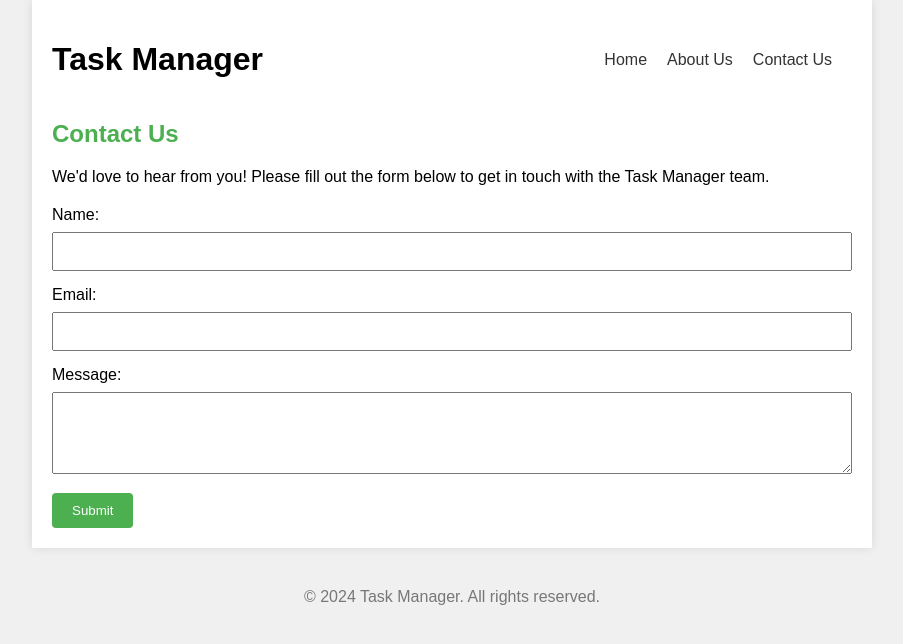
After one commit to nilcoder09/reminder_app, a PHP site: page /contact.html in a window 1280 px wide. The commit adds this page. Shown: the top 644 px of the page, without its empty margins (188-1091 px from the left). Run offline with PHP 8.4, Linux system fonts and the light colour scheme.

Commit message:
Updates
Registration, login connected with mysql, contact, about page done.

```diff
--- /dev/null
+++ b/contact.css
@@ -0,0 +1,75 @@
+body {
+    font-family: Arial, sans-serif;
+    margin: 0;
+    padding: 0;
+    background-color: #f0f0f0;
+}
+
+.container {
+    max-width: 800px;
+    margin: 0 auto;
+    padding: 20px;
+    background-color: #fff;
+    box-shadow: 0 0 10px rgba(0, 0, 0, 0.1);
+}
+
+header {
+    display: flex;
+    justify-content: space-between;
+    align-items: center;
+    margin-bottom: 20px;
+}
+
+nav ul {
+    list-style-type: none;
+    display: flex;
+}
+
+nav ul li {
+    margin-right: 20px;
+}
+
+a {
+    text-decoration: none;
+    color: #333;
+}
+
+section {
+    text-align: justify;
+}
+
+h2 {
+    color: #4caf50;
+}
+
+form {
+    margin-top: 20px;
+}
+
+label {
+    display: block;
+    margin-bottom: 8px;
+}
+
+input,
+textarea {
+    width: 100%;
+    padding: 10px;
+    margin-bottom: 15px;
+    box-sizing: border-box;
+}
+
+button {
+    background-color: #4caf50;
+    color: #fff;
+    padding: 10px 20px;
+    border: none;
+    border-radius: 4px;
+    cursor: pointer;
+}
+
+footer {
+    margin-top: 40px;
+    text-align: center;
+    color: #777;
+}
--- /dev/null
+++ b/contact.html
@@ -0,0 +1,45 @@
+<!DOCTYPE html>
+<html lang="en">
+<head>
+    <meta charset="UTF-8">
+    <meta name="viewport" content="width=device-width, initial-scale=1.0">
+    <title>Contact Us - Task Manager</title>
+    <link rel="stylesheet" href="contact.css">
+</head>
+<body>
+    <div class="container">
+        <header>
+            <h1>Task Manager</h1>
+            <nav>
+                <ul>
+                    <li><a href="index.html">Home</a></li>
+                    <li><a href="about.html">About Us</a></li>
+                    <li><a href="contact.html">Contact Us</a></li>
+                </ul>
+            </nav>
+        </header>
+
+        <section id="contact">
+            <h2>Contact Us</h2>
+            <p>We'd love to hear from you! Please fill out the form below to get in touch with the Task Manager team.</p>
+
+            <form id="contactForm" action="submit_form.php" method="post">
+                <label for="name">Name:</label>
+                <input type="text" id="name" name="name" required>
+
+                <label for="email">Email:</label>
+                <input type="email" id="email" name="email" required>
+
+                <label for="message">Message:</label>
+                <textarea id="message" name="message" rows="4" required></textarea>
+
+                <button type="submit">Submit</button>
+            </form>
+        </section>
+    </div>
+
+    <footer>
+        <p>&copy; 2024 Task Manager. All rights reserved.</p>
+    </footer>
+</body>
+</html>
--- a/index.html
+++ b/index.html
@@ -7,8 +7,8 @@
     <body>
        <div>
         <ul class="navbar">
-            <li><a href="">About Us</a></li>
-            <li><a href="">Contact</a></li>
+            <li><a href="about.html">About Us</a></li>
+            <li><a href="contact.html">Contact</a></li>
         </ul>
        </div>
        <div class="description">
--- a/registrationpage.html
+++ b/registrationpage.html
@@ -15,7 +15,8 @@
                     <p class="create-password">Create Password  <input type="password" name="password" id="create-pass" placeholder="Create password"></p>
                     <p class="Enter-email">Enter Email <input type="email" id="create-pass" name="email"placeholder="user@example.com"></p>
                     <p class="Enter-phone">Enter Phone Number <input type="number" name="phone" placeholder="+1(123)456-7890"></p>
-                    <p><a href="loginpage.html"><button id="button-finish-register" type="submit">Register!!</button></a></p>
+                    <button id="button-finish-register" type="submit">Register!!</button>
+                    <!-- <p><a href="loginpage.html"></a></p> -->
                 </div>
             </form>
             </div>
```
Also changed, not shown: about.html (added, +46 -0 lines), aboutcss.css (added, +53 -0 lines), login.php (added, +34 -0 lines), loginpage.html (+6 -3 lines), mainpage.html (+24 -7 lines), mainpagestyle.css (+36 -0 lines), registration.php (+6 -5 lines), submit_form.php (added).
